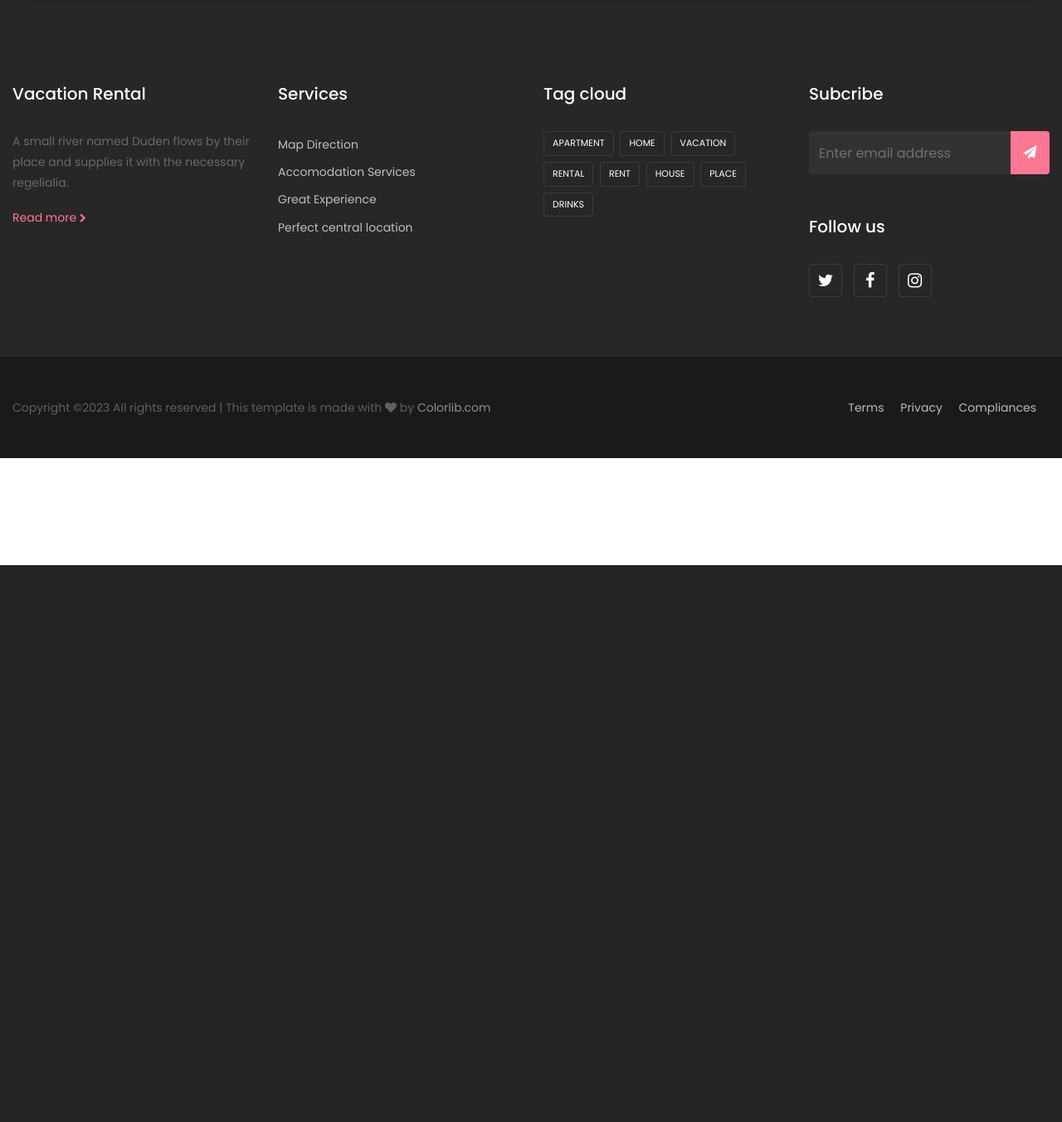
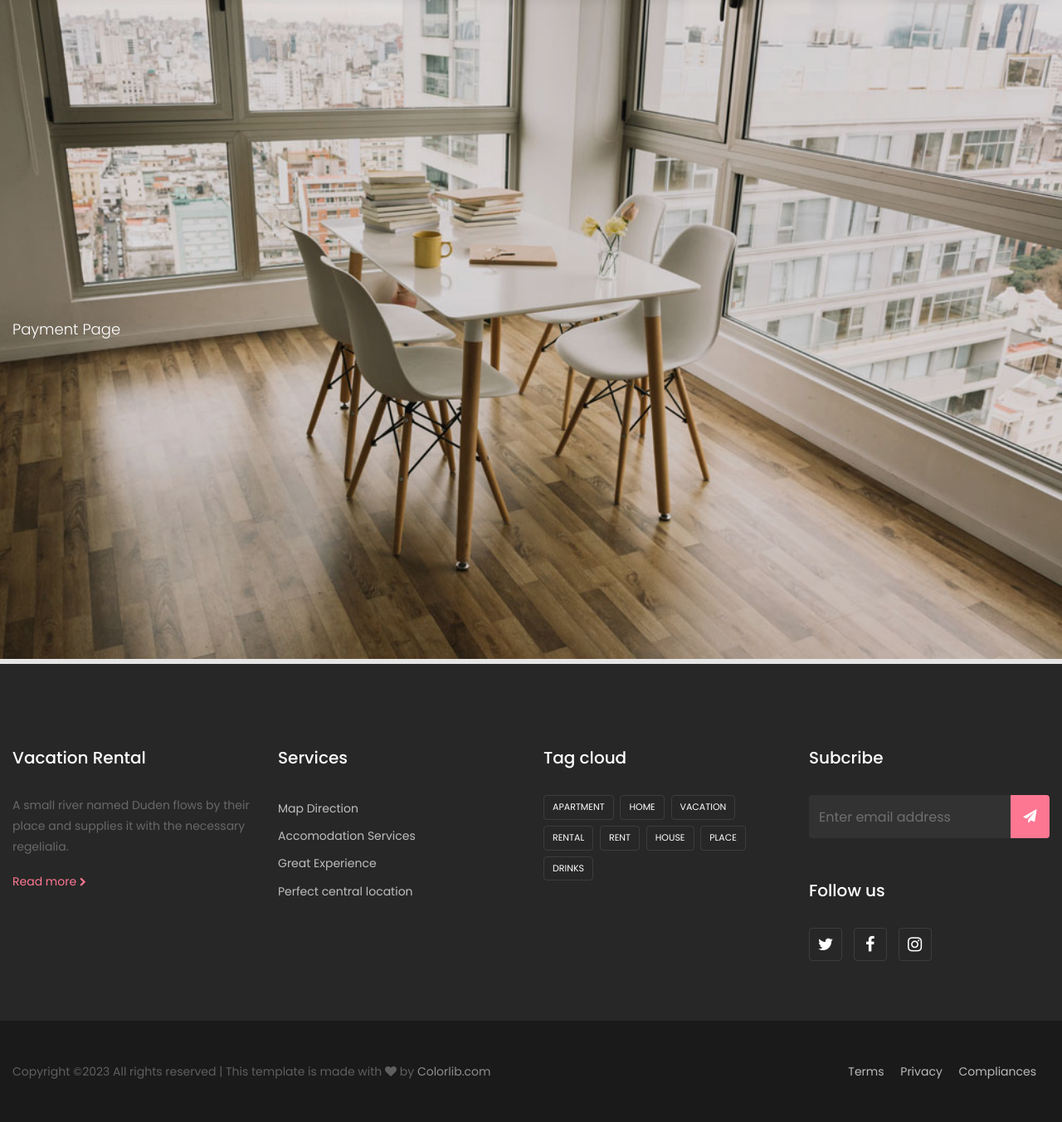
Before and after one commit to ClaudiaVielmetti/hotel-booking, a PHP site: page /hotel-booking/rooms/pay.php in a window 1280 px wide. Shown: the part 119-1471 px from the top of the page at 83% size. Before the commit the page ends 800 px from the top, so only its background shows below. Run offline with PHP 8.4, Linux system fonts and the light colour scheme; data that the repository does not hold is empty; some libraries are stand-ins or nearby versions; some web fonts are replaced.

Commit message:
paypal buttons

```diff
--- a/rooms/pay.php
+++ b/rooms/pay.php
@@ -1,9 +1,20 @@
 <?php require "../includes/header.php"; ?>
 <?php require "../config/config.php"; ?>
 
+<div class="hero-wrap js-fullheight" style="background-image: url('images/image_2.jpg');" data-stellar-background-ratio="0.5">
+    <div class="overlay"></div>
     <div class="container">
+        <div class="row no-gutters slider-text js-fullheight align-items-center justify-content-start" data-scrollax-parent="true">
+            <div class="col-md-7 ftco-animate">
+                <h2 class="subheading">Payment Page</h2>
+
+
+                <div class="container">
+
+
                     <!-- Replace "test" with your own sandbox Business account app client ID -->
-    <script src="https://www.paypal.com/sdk/js?client-id=AZvKrg1e58TRN4byOOAGbDKgReTlduLAu3Rr5VjAQpYbvWLP7ro5kJ_BInixNAd30BirEUcuuANWO1DN&currency=USD"></script>
+                    <script src="https://www.paypal.com/sdk/js?client-id=APDie-W-c0enVnwy2xLy-RQuKRbpAs31ShMUKVre2AUsAEOEfx2Yi068&currency=USD"></script>
+
                     <!-- Set up a container element for the button -->
                     <div id="paypal-button-container"></div>
                     <script>
@@ -27,9 +38,16 @@
                             }
                         }).render('#paypal-button-container');
                     </script>
+                </div>
+            </div>
+        </div>
+
 
     </div>
 </div>
 
+</div>
+
+
 
 <?php require "../includes/footer.php"; ?>
--- a/rooms/room-single.php
+++ b/rooms/room-single.php
@@ -75,6 +75,7 @@ if (isset($_GET['id'])) {
 							":status" => $status,
 							":payment" => $_SESSION['price'],
 							// changing to super variable so that the output is in string not date
+							//using only the variables it will be entered as dates - we don't want that
 							":check_in" => $_POST['check_in'],
 							":check_out" => $_POST['check_out'],
 							":user_id" => $user_id,
```
Lines whose indentation alone changed are shown as unchanged.
